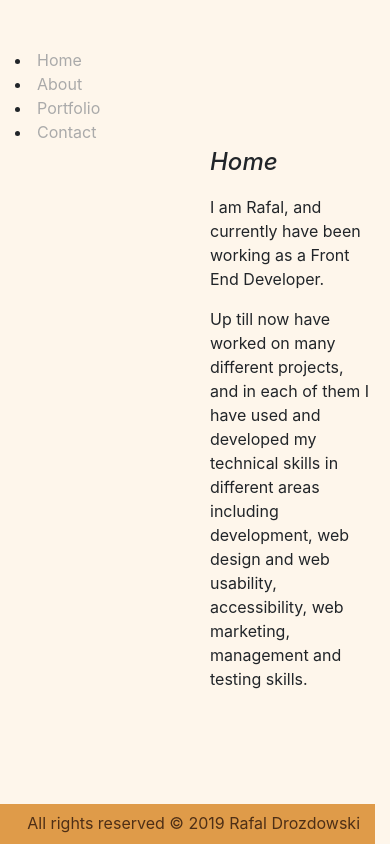
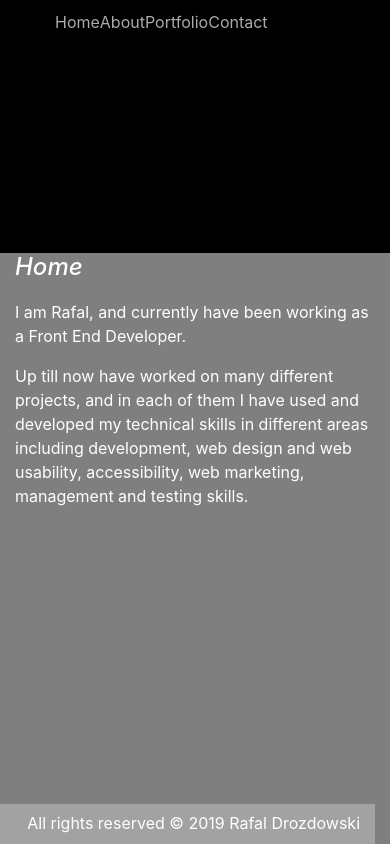
Before and after one commit to rdrozdowski/rdrozdowski.github.io, a React app: page /Home#/ in a window 390 px wide. Built offline with nearby package versions, Linux system fonts and the light colour scheme.

Commit message:
apply flex layout / apply different layoout for mobiles

```diff
--- a/src/Components/UI/Footer/Footer.scss
+++ b/src/Components/UI/Footer/Footer.scss
@@ -6,7 +6,7 @@ footer {
   bottom: 0px;
   width: 100%;
   margin: auto;
-  background-color: #df9b49;
+  background-color: #a2a2a2;
   color: rgb(78, 47, 22);
   text-align: right;
 }
--- a/src/Components/UI/Header/Header.jsx
+++ b/src/Components/UI/Header/Header.jsx
@@ -1,7 +1,4 @@
 import React, { Component } from 'react';
-import Styles from './Header.scss';
-import Logo from '../../../../img/name.png';
-import Menu from '../Menu/Menu.jsx';
 
 
 export default class Header extends Component {
@@ -11,11 +8,9 @@ export default class Header extends Component {
 
     render() {
         return (
-      <div className={'row'}>
-        <div className='col-sm-1 col-md-1 col-md-1 col-lg-1'>&nbsp;</div>
-
-        <div className='col-sm-1 col-md-1 col-lg-1'>&nbsp;</div>
-      </div>
-    )
+        <header>
+          <p>header</p>
+        </header>
+        );
     }
 }
--- a/src/Components/UI/Home/index.jsx
+++ b/src/Components/UI/Home/index.jsx
@@ -5,8 +5,10 @@ export default class Home extends Component {
   render() {
     return (
       <section>
-        <h4 dangerouslySetInnerHTML={{ __html: JsonMenu[0].menuTitle }}></h4>
-        <p dangerouslySetInnerHTML={{ __html: JsonMenu[0].menuText }}></p>
+        <div className="row no-gutters">
+          <h4 dangerouslySetInnerHTML={{ __html: JsonMenu[0].menuTitle }}></h4>
+            <p dangerouslySetInnerHTML={{ __html: JsonMenu[0].menuText }}></p>
+        </div>
       </section>
     )
   }
--- a/src/Components/UI/Menu/Menu.jsx
+++ /dev/null
@@ -1,45 +0,0 @@
-import React, { Component } from 'react';
-import MenuItem from './MenuItem.jsx';
-import JsonMenu from './Menu.json';
-import Logo from '../../../../img/name.png';
-import Styles from './Menu.scss';
-
-export default class Menu extends Component {
-  constructor(props) {
-    super(props);
-  }
-
-  render() {
-    {
-      this.JsonMenu = JsonMenu
-    }
-
-    return (
-      <div>
-      <div className={'row'}>
-        <div className={'col-sm-1 col-md-1 col-lg-1'}></div>
-        <div className={'col'}>
-          <nav className={"navbar navbar-expand-lg navbar-light"}>
-          <a className={"navbar-brand"} href="#"><img src={Logo} /></a>
-          <button className={"navbar-toggler"} type="button" data-toggle="collapse" data-target="#navbarSupportedContent" aria-controls="navbarSupportedContent" aria-expanded="false" aria-label="Toggle navigation">
-            <span className={"navbar-toggler-icon"}></span>
-          </button>
-          <div className={"collapse navbar-collapse"} id="navbarSupportedContent">
-            <ul className={"navbar-nav mr-auto"}>
-              {
-                this.JsonMenu.map((item, index) => {
-                  return (
-                    <MenuItem key={index} menu={item.menuTitle} className={"nav-link"} />
-                  )
-                })
-              }
-            </ul>
-          </div>
-        </nav>
-        </div>
-        <div className={'col-sm-1 col-md-1 col-lg-1'}></div>
-        </div>
-        </div>
-    )
-  }
-}
--- a/src/Components/UI/Menu/Menu.scss
+++ b/src/Components/UI/Menu/Menu.scss
@@ -1,16 +1,11 @@
-.Stripes {
-  background-image: url('../../../../img/3stripes.png');
-  width: 250px;
-  position: relative;
-  top: -8px;
-}
 .Name {
   margin-left: 8%;
   margin-top: 3%;
   width: 250px;
 }
-#stripes {
-  position: fixed;
-  left: 66px;
-  top: 60px;
+
+.col {
+  height: 100vh;
+  display: flex;
+  align-items: center;
 }
--- a/src/Components/UI/Menu/MenuItem.jsx
+++ b/src/Components/UI/Menu/MenuItem.jsx
@@ -1,6 +1,8 @@
 import React, { Component } from 'react';
 import { BrowserRouter as Router, Route, Link } from "react-router-dom";
 import Styles from './MenuItem.scss';
+import '../../../../src/styles.css';
+
 export default class MenuItem extends Component {
     constructor(props) {
         super(props);
@@ -10,28 +12,29 @@ export default class MenuItem extends Component {
    * retrieve clicked elem
    */
     handleClick(e) {
+        let i = 0;
+        let child;
         this.menuItem = e.target;
         this.base = this.menuItem.parentNode.parentNode;
         this.children = this.base.children;
         this.parent = this.base.parentNode;
 
-
-    for (var i=0; i<this.children.length; i++){
-      var child = this.children[i].children[0];
+        for (i; i<this.children.length; i++) {
+            child = this.children[i].children[0];
             child.setAttribute('class', '');
         }
 
         /**
          * add 'active' class to clicked item
          */
-    if (this.menuItem.hasAttribute('href')){
+        if (this.menuItem.hasAttribute('href')) {
             this.menuItem.setAttribute('class', 'active');
         }
 
         /**
      * close dropdown on link click
      */
-    if (this.parent.hasAttribute('class', 'show')){
+        if (this.parent.hasAttribute('class', 'show')) {
             var classes = this.parent.getAttribute('class'),
                 patt = /show/g;
             this.parent.setAttribute('class', classes.replace( patt, ''));
@@ -42,7 +45,7 @@ export default class MenuItem extends Component {
 
     render() {
         return (
-        <li onClick={this.handleClick.bind(this)}><Link to={this.props.menu} className={Styles.linkClass}>{this.props.menu}</Link></li>
+            <li onClick={this.handleClick.bind(this)} className="Menu__ul__items--position"><Link to={this.props.menu} className={Styles.linkClass}>{this.props.menu}</Link></li>
         )
     }
 }
--- a/src/Components/UI/Portfolio/index.jsx
+++ b/src/Components/UI/Portfolio/index.jsx
@@ -6,8 +6,8 @@ export default class Portfolio extends Component {
   render() {
     return (
       <section>
-        <img src={Img} className={'img-responsive'} />
-        <h4 dangerouslySetInnerHTML={{__html: JsonMenu[2].menuTitle}}></h4>
+        <img src={Img} className='img-responsive' />
+        <h4 dangerouslySetInnerHTML={{ __html: JsonMenu[2].menuTitle }}></h4>
         <p dangerouslySetInnerHTML={{ __html: JsonMenu[2].menuText }}></p>
       </section>
     )
--- a/src/Components/UI/Skeleton/Skeleton.jsx
+++ b/src/Components/UI/Skeleton/Skeleton.jsx
@@ -1,14 +1,16 @@
 import React, { Component } from 'react';
-import { BrowserRouter as Router, Route, Link, Redirect } from "react-router-dom";
+import { BrowserRouter as Router, Route, Link, Redirect } from 'react-router-dom';
 import Footer from '../Footer/index';
 import Header from '../Header/index';
 import Home from '../Home/index.jsx';
 import About from '../About/index.jsx';
 import Portfolio from '../Portfolio/index.jsx';
 import Contact from '../Contact/index.jsx';
-import Menu from '../Menu/index';
+
 import MenuItem from '../Menu/MenuItem.jsx';
 import JsonMenu from '../Menu/Menu.json';
+
+import '../../../../src/styles.css';
 
 
 class Skeleton extends Component {
@@ -21,28 +23,25 @@ class Skeleton extends Component {
       this.JsonMenu = JsonMenu;
     }
 
-
     return (
       <div>
-          <Header />
-        <div className="row">
-          <div className="col">
-
+        <div className="row" >
+          <div className="col-md-6 no-gutter Row__col--box-adjust Row__col--box-black Row__col--align--center">
+            <ul className="Menu__ul">
             {
               this.JsonMenu.map((item, index) => {
                 return (
-                  <MenuItem key={index} menu={item.menuTitle} className={"nav-link"} />
+                  <MenuItem key={index} menu={item.menuTitle} className="nav-link" />
                 )
               })
             }
-
+            </ul>
           </div>
-          <div className="col">
+          <div className="col-md-6 no-gutter Row__col--box-adjust Row__col--box-grey Row__col--align--left">
             <Router>
               <div>
-
                 <Redirect from="/" to="/Home" />
-          <Route path="/home" component={Home} />
+                <Route exact path="/home" component={Home} />
                 <Route path="/about" component={About} />
                 <Route path="/portfolio" component={Portfolio} />
                 <Route path="/contact" component={Contact} />
@@ -51,11 +50,7 @@ class Skeleton extends Component {
             </Router>
           </div>
         </div>
-
       </div>
-
-
-
     )
   }
 }
--- a/src/styles.css
+++ b/src/styles.css
@@ -1,36 +1,24 @@
-header img {
-    width: 100% !important;
+body {
+  /* background-color: rgba(0,0,0,.9); */
+}
+
+header {
+    background-color: #a2a2a2;
+    min-height: 35px;
+    height:10vh;
+    max-height: 50px;
   }
 
 header .navbar-toggler {
   margin-top: 20px;
   padding: 4px
 }
-
-  section {
-    margin: 100px 0 50px;
-  }
-
-  section img {
-    padding-bottom: 30px;
-  }
-
-body {
-  background-color: #fef6eb;
-}
-
-.navbar-nav.mr-auto{
-  padding-top:30px;
-  width: 100% !important;
+.container-fluid {
+  height: 100vh;
 }
 
 .navbar-nav.mr-auto li {
-  /* width: 25%; */
   text-align: center;
-}
-
-.navbar-brand {
-  padding-top:20px;
 }
 
 .navbar-nav.mr-auto li a {
@@ -40,10 +28,6 @@ body {
 
 .navbar-toggler {
   background-color: #a2a2a2;
-}
-
-#root > div {
-  height: 100%;
 }
 
 .img-responsive {
@@ -80,14 +64,6 @@ input, textarea {
 
 .float-left {
   float: left;
-}
-
-#contact-form #usernameInp, #contact-form #userEmailInp {
-  width: 77%;
-}
-#contact-form #userDescInp {
-  width: 77%;
-  height: 100px;
 }
 
 #contact-form input, #contact-form textarea {
@@ -130,44 +106,70 @@ h4 {
   border-bottom: 1px solid #fff
 }
 
-#contact-form label {
-  line-height: 30px;
+.Menu__ul {
+  list-style-type: none;
 }
 
+.Menu__ul > .col {
+  height: 50vh;
+  width: 100%;
+}
 
+.Menu__ul__items--position {
+  float: left;
+  padding: 10px 0;
+}
 
-@media only screen and (max-width: 406px){
-  body header img {
-    width: 85% !important;
+.Row__col--height {
+  height: 15vh;
+}
+
+.Row__col--box-black {
+  background-color: rgba(0, 0, 0, 1);
+}
+
+.Row__col--box-grey {
+  background-color: rgba(0, 0, 0, .5);
+}
+
+.Row__col--box-adjust:first-child  {
+  height: 30vh;
+}
+.Row__col--box-adjust:last-child {
+  height: 70vh;
+}
+
+p, h4 {
+  color: white
+}
+
+@media screen and (min-width: 767px){
+
+  .Menu__ul {
+    text-align: right
   }
 
-  .navbar-brand {
-    width: 80%;
-  }
-}
-
-@media only screen and (max-width: 991px){
-  ul.navbar-nav {
-    background: #4f3721;
-    opacity: 1;
-    position: fixed;
-    width: 100%;
-    top: 100px;
-    left: 0px;
+  .Row__col--align--center {
+    display: flex;
+    justify-content: flex-end;
+    align-items: center;
   }
 
-  .navbar-nav.mr-auto li{
-    width: 100%;
-    height: 30px;
+  .Row__col--align--left {
+    display: flex;
+    justify-content: flex-start;
+    align-items: center;
   }
 
-  .navbar-nav.mr-auto{
-    padding:0px 0px 10px 0px;
-
+  .Row__col--box-adjust:first-child  {
+    height: 100vh;
   }
-
-  section img {
-    display: none;
+  .Row__col--box-adjust:last-child {
+    height: 100vh;
+  }
+  .Menu__ul__items--position {
+    float: none;
+    padding: 5px 0;
   }
 
 }
```
Also changed, not shown: src/App.jsx (line endings or trailing spaces), src/Components/UI/Footer/index.js (line endings or trailing spaces), src/Components/UI/Home/img/websites.jpg (deleted). Lines whose indentation alone changed are shown as unchanged.
